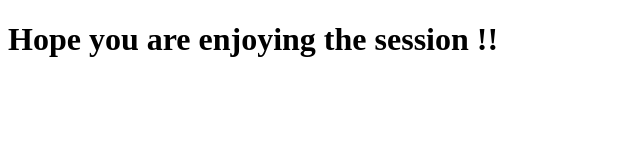
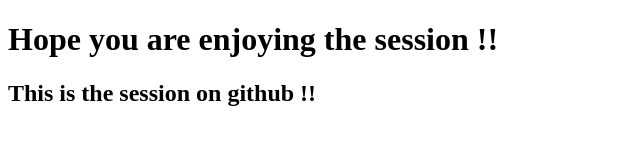
Before and after one commit to JustTelescopic/GithubSession, a plain HTML site: page index.html in a window 1280 px wide. Shown: the whole page, without its empty margins (0-640 px from the left). Drawn offline with Linux system fonts and the light colour scheme.

Commit message:
Modify Index.html

```diff
--- a/index.html
+++ b/index.html
@@ -8,5 +8,6 @@
 </head>
 <body>
     <h1>Hope you are enjoying the session !!</h1>
+    <h2>This is the session on github !!</h2>
 </body>
 </html>
```
